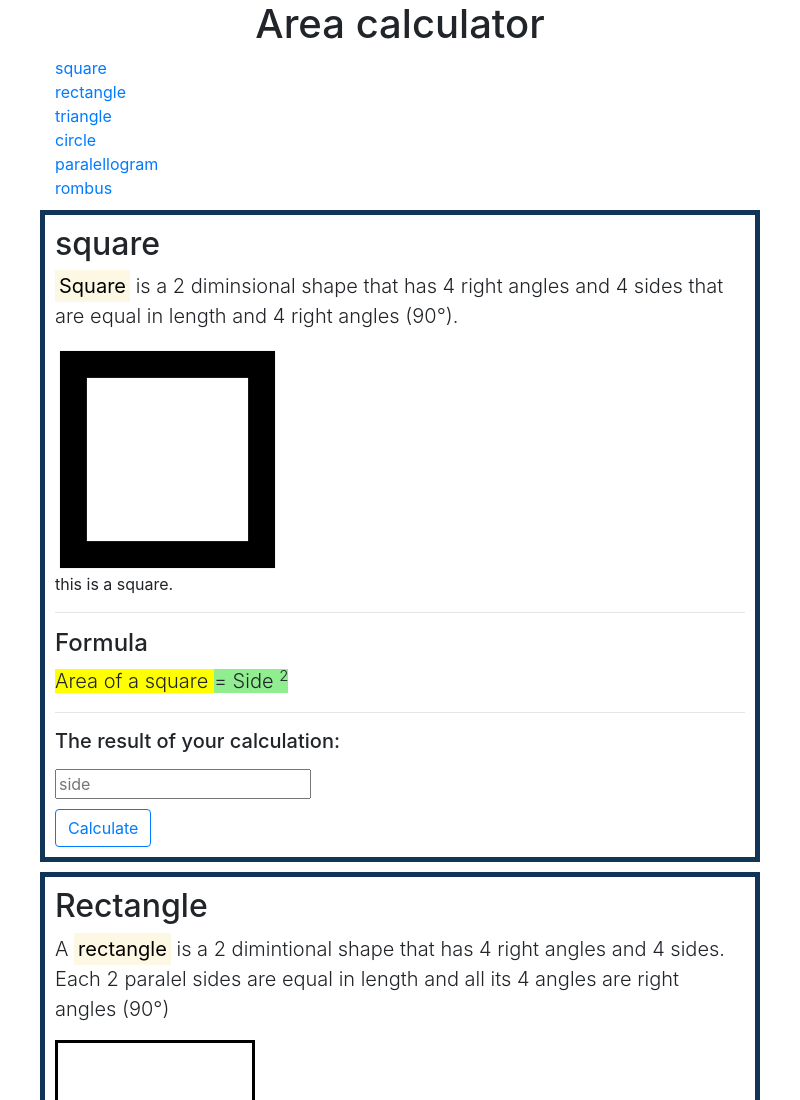
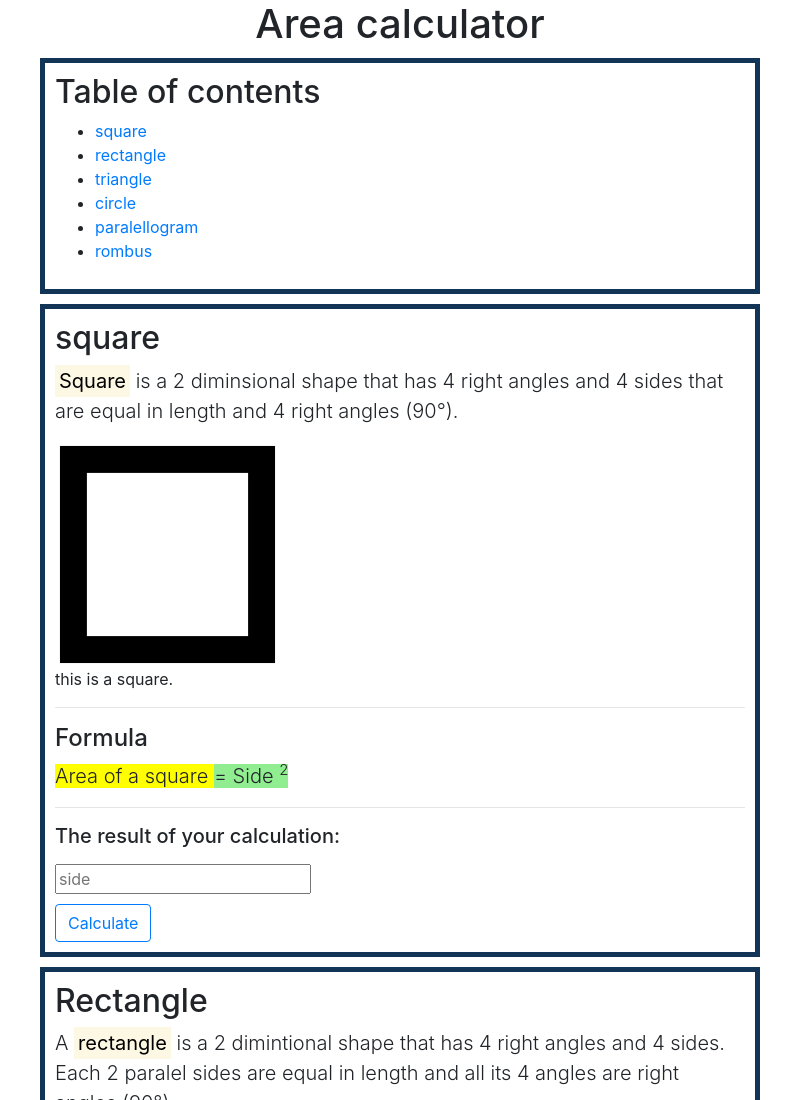
Before and after one commit to codeL123456/2d-shapes-calculator, an Electron app: page src/area/main.html in a window 800 px wide. Shown: the top 1100 px of the page. Drawn offline with nearby package versions, Linux system fonts and the light colour scheme.

Commit message:
finished the area calculator

```diff
--- a/src/area/main.html
+++ b/src/area/main.html
@@ -16,13 +16,16 @@
 <body>
     <h1>Area calculator</h1>
     <!--navigation-->
-    <div class="sidenav container">
-        <a href="#square">square</a><br>
-        <a href="#rect">rectangle</a><br>
-        <a href="#tri">triangle</a><br>
-        <a href="#circle">circle</a><br>
-        <a href="#para">paralellogram</a><br>
-        <a href="#rom">rombus</a><br>
+    <div class="description container">
+        <h2>Table of contents</h2>
+        <ul>
+        <li><a href="#square">square</a><br></li>
+        <li><a href="#rect">rectangle</a><br></li>
+        <li><a href="#tri">triangle</a><br></li>
+        <li><a href="#circle">circle</a><br></li>
+        <li><a href="#para">paralellogram</a><br></li>
+        <li><a href="#rom">rombus</a><br></li>
+    </ul>
     </div>
     <div class="container description" id="square">
         <h2>square</h2>
```
